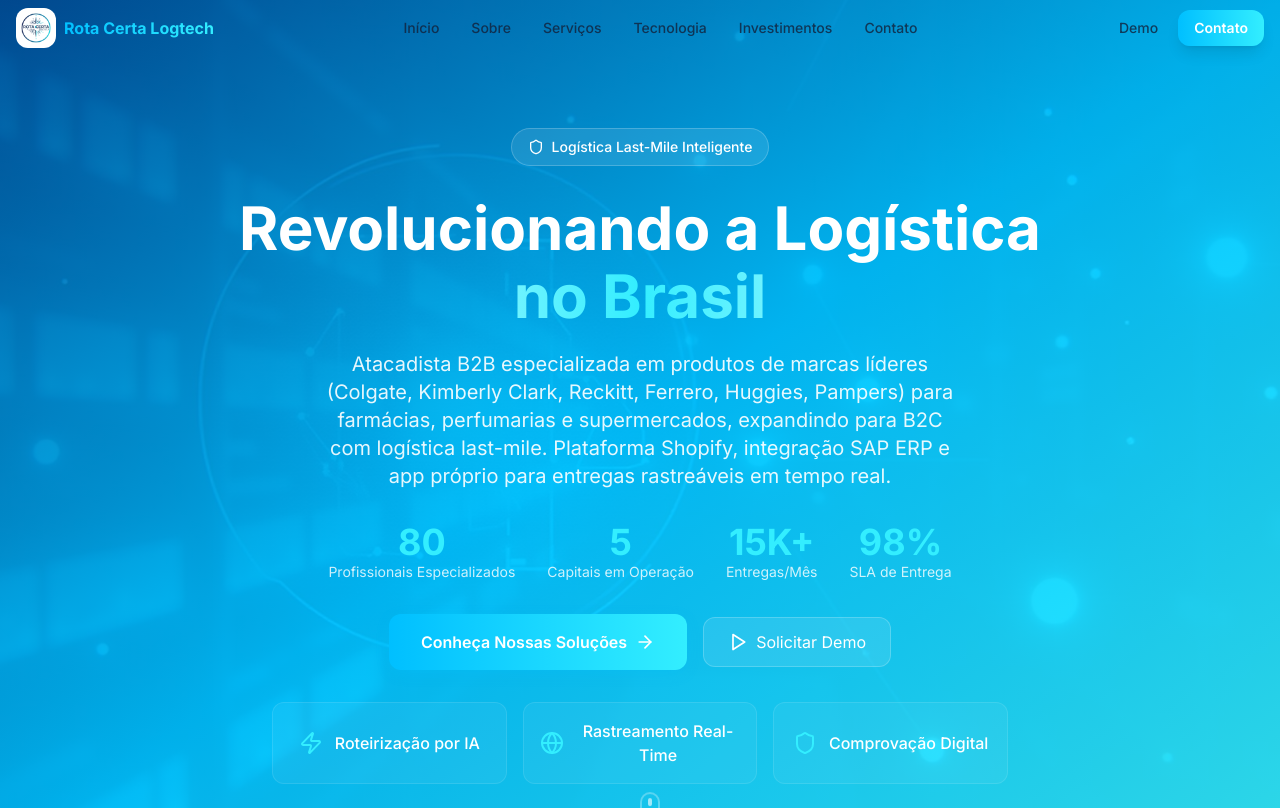
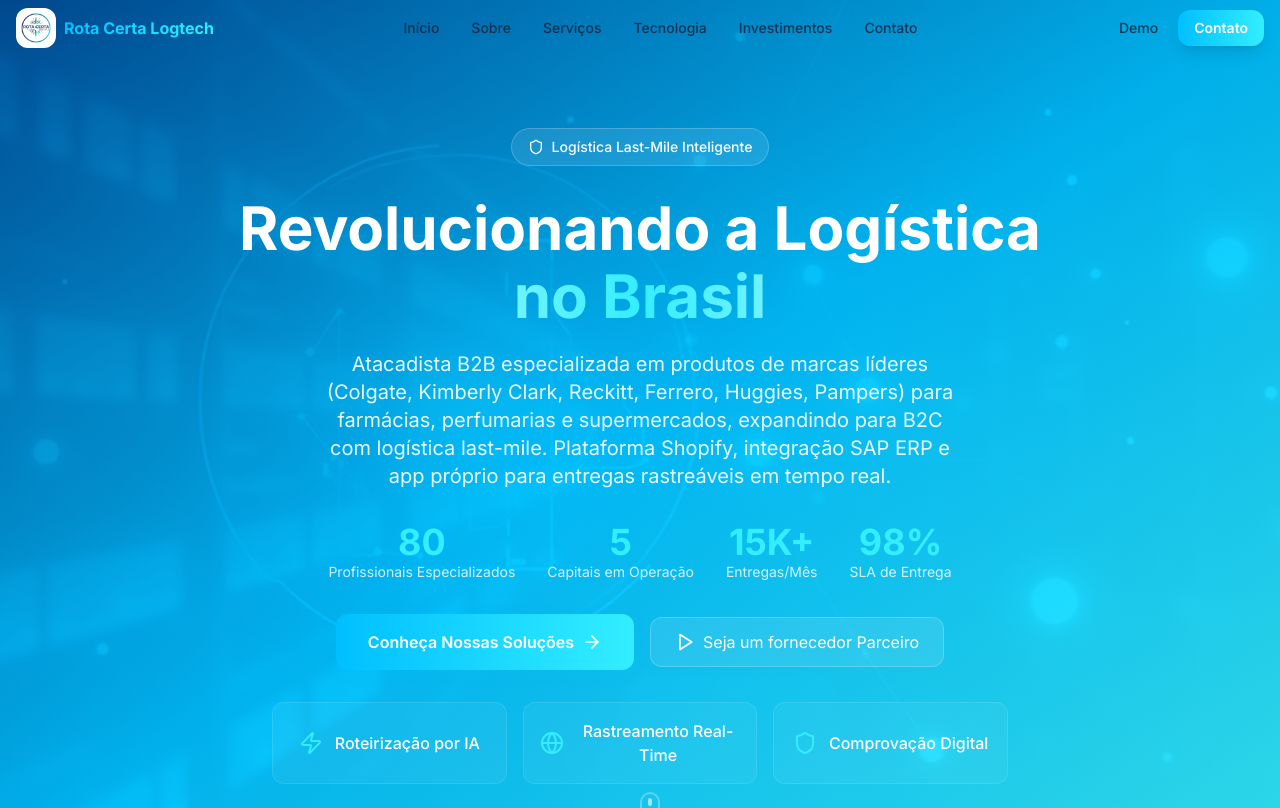
Before and after one commit to EnzoAraujoDuarte/rotacerta, a Next.js app: page / in a window 1280 px wide. Shown: the top 808 px of the page. Built offline with nearby package versions, Linux system fonts and the light colour scheme.

Commit message:
Update Hero.jsx

```diff
--- a/components/Hero.jsx
+++ b/components/Hero.jsx
@@ -71,7 +71,7 @@
             </a>
             <a href="#contato" className="flex items-center px-6 py-3 bg-white/10 backdrop-blur-sm rounded-lg border border-white/20 text-white hover:bg-white/20 transition-all duration-300">
               <Play className="w-5 h-5 mr-2" />
-              Solicitar Demo
+              Seja um fornecedor Parceiro
             </a>
           </div>
 
```
